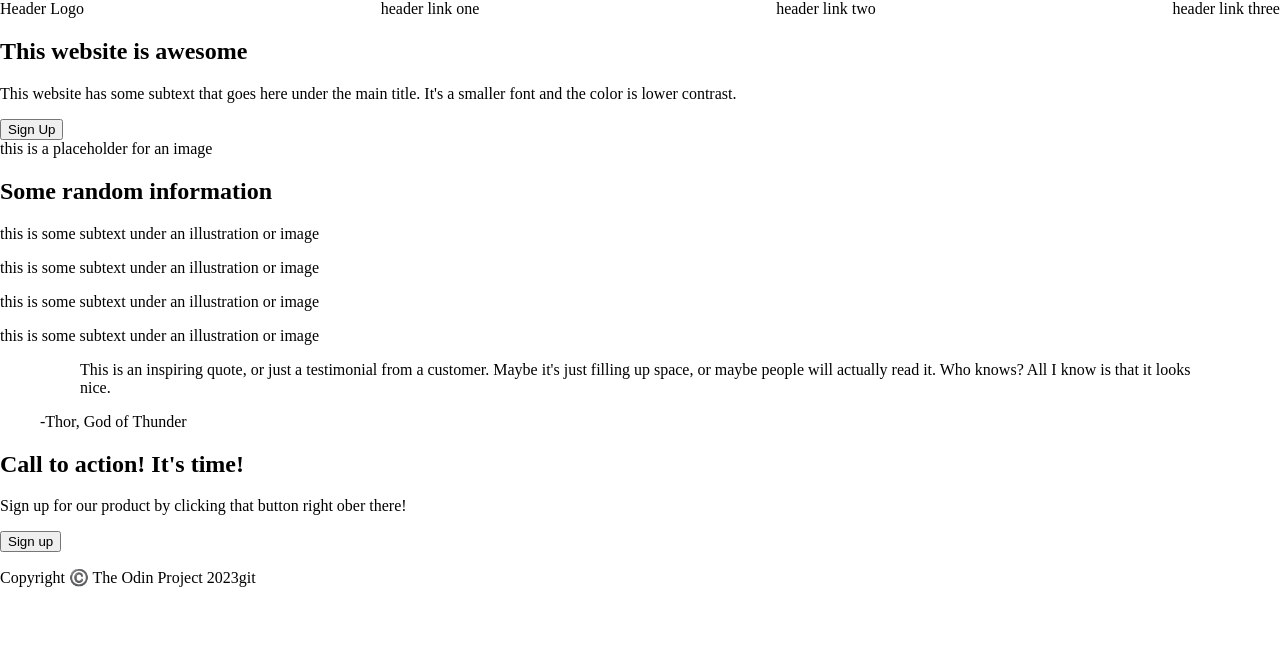
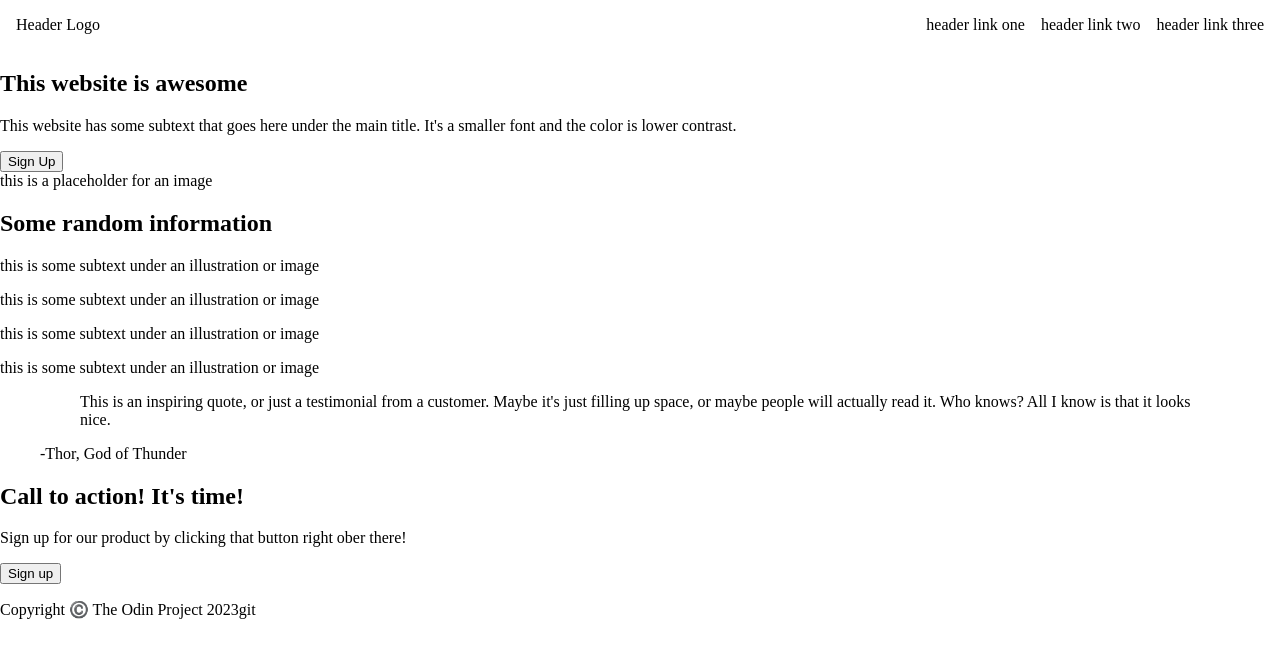
Before and after one commit to abanZaman125/odin-landing-page, a plain HTML site: page index.html in a window 1280 px wide. Drawn offline with Linux system fonts and the light colour scheme.

Commit message:
Properly layout header.
Logo on left and items on right, with spacing.

```diff
--- a/css/styles.css
+++ b/css/styles.css
@@ -8,10 +8,15 @@ header {
 
 header ul {
     list-style-type: none;
-    padding: 0;
     margin: 0;
 
     display: flex;
     width: 100%;
     justify-content: space-between;
+    padding: 1em;
 }
+
+header ul .header-items-container {
+    display: flex;
+    gap: 1em;
+}
--- a/index.html
+++ b/index.html
@@ -10,10 +10,15 @@
 <body>
     <header>
         <ul>
-            <li>Header Logo</li>
-            <li>header link one</li>
-            <li>header link two</li>
-            <li>header link three</li>
+            <div class="header-logo-container">
+                <li>Header Logo</li>
+            </div>
+
+            <div class="header-items-container">
+                <li>header link one</li>
+                <li>header link two</li>
+                <li>header link three</li>
+            </div>
         </ul>
     </header>
     <main>
```
